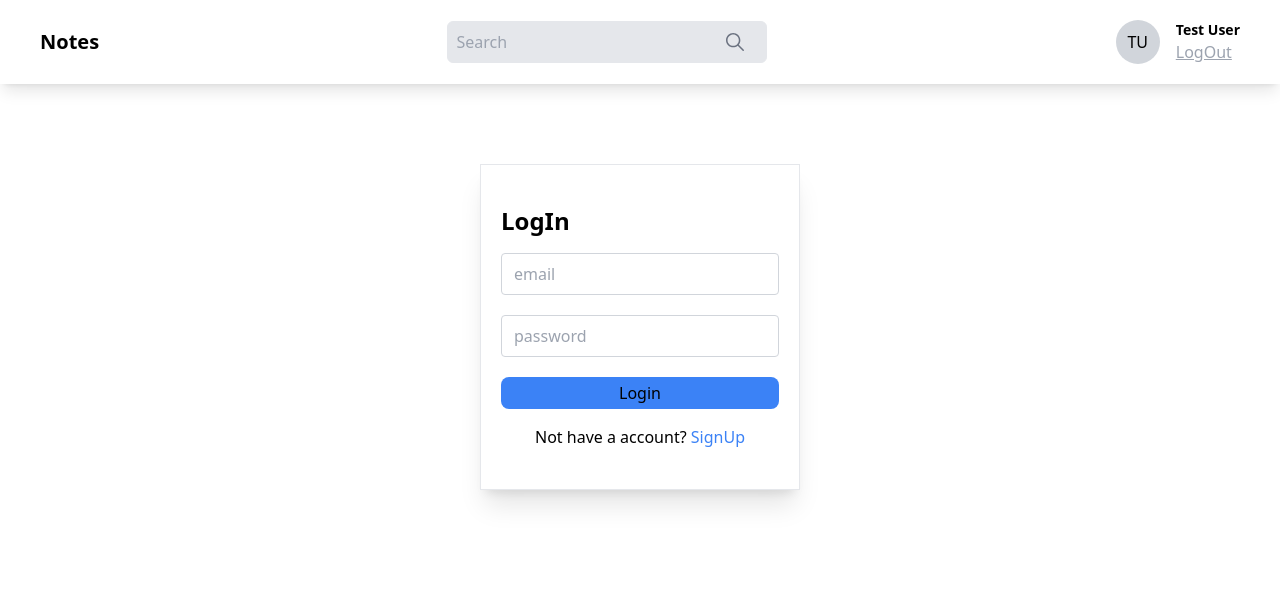
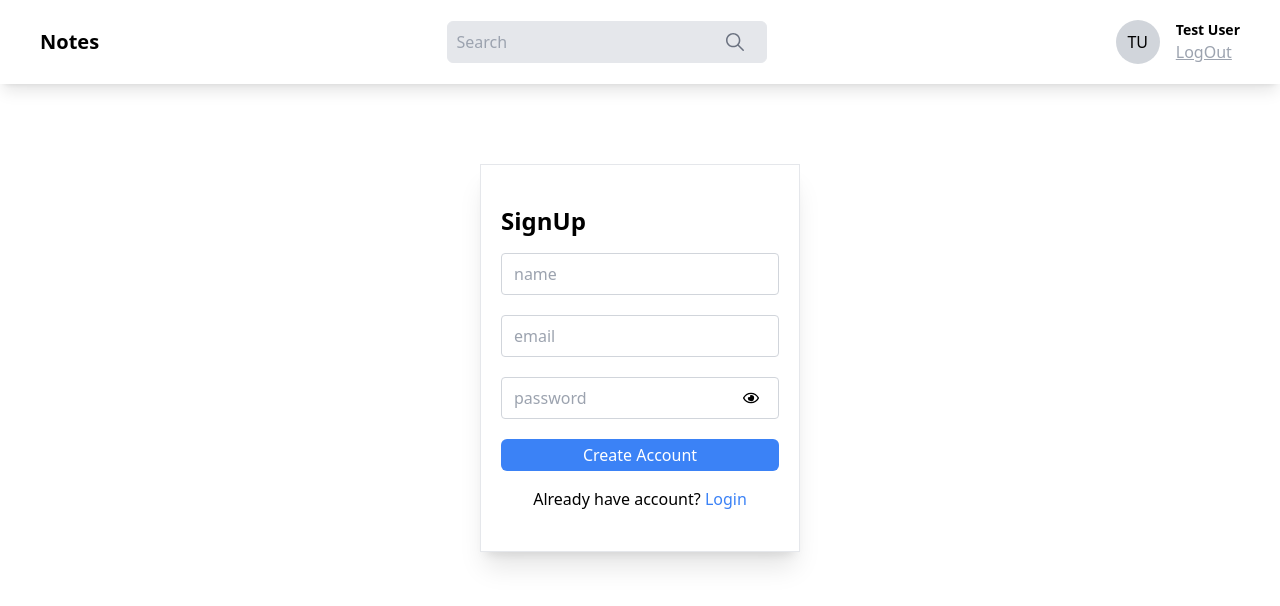
Before and after one commit to darkars33/TimePass, a React (Vite) app in the folder frontend/: page /signUp in a window 1280 px wide. Before the commit this address led to /logIn. Shown: the top 606 px of the page. Built offline with nearby package versions, Linux system fonts and the light colour scheme; sample sign-in values are in the browser's storage.

Commit message:
front auth completed

```diff
--- a/frontend/src/App.tsx
+++ b/frontend/src/App.tsx
@@ -3,34 +3,17 @@ import Notes from "./pages/notes/Notes";
 import Signup from "./pages/signup/Signup";
 import Login from "./pages/login/Login";
 import Navbar from "./components/Navbar";
-import toast, { Toaster } from "react-hot-toast";
-import { useSelector} from "react-redux";
-import { useEffect, useMemo } from "react";
-import { useNavigate } from "react-router-dom";
+import { Toaster } from "react-hot-toast";
 
 function App() {
-
-  const user= useSelector((state: any) => state?.user.token)
-  const navigate = useNavigate()
-
-  const userMemo = useMemo(() => user, [user]);
-
-  useEffect(() =>{
-    if(!userMemo){
-      navigate("/logIn");
-    }else{
-      navigate("/");
-    }
-    toast("welcome to notes app")
-  },[userMemo, navigate]);
 
   return (
     <>
       <Navbar />
       <Routes>
-        <Route path="/" element={user && <Notes />} />
-        <Route path="/signUp" element={!user && <Signup />} />
-        <Route path="/logIn" element={!user && <Login />} />
+        <Route path="/" element={<Notes />} />
+        <Route path="/signUp" element={<Signup />} />
+        <Route path="/logIn" element={<Login />} />
       </Routes>
       <Toaster />
     </>
--- a/frontend/src/components/Navbar.tsx
+++ b/frontend/src/components/Navbar.tsx
@@ -1,12 +1,24 @@
+import { useEffect } from "react";
 import Filter from "./Filter";
 import LogOut from "./LogOut";
+import { useNavigate } from "react-router-dom";
+import { useSelector } from "react-redux";
 
 const Navbar = () => {
+          const navigate = useNavigate();
+          const token = localStorage.getItem("token");
+          useEffect(() =>{
+                    if(!token){
+                              navigate("/logIn");
+                    }
+          },[token])
+          const user=  useSelector((state:any) => state?.user);
+          console.log(user);
   return (
     <nav className="w-screen fixed top-0 p-5 px-10 shadow-lg flex items-center justify-between z-10">
       <h1 className="text-xl font-semibold">Notes</h1>
-      <Filter />
-      <LogOut />
+      {token && <><Filter />
+      <LogOut /></>}
     </nav>
   );
 };
--- a/frontend/src/pages/login/Login.tsx
+++ b/frontend/src/pages/login/Login.tsx
@@ -1,11 +1,63 @@
 import { Link } from "react-router-dom";
+import { useState } from "react";
+import { FaRegEye } from "react-icons/fa";
+import { FaRegEyeSlash } from "react-icons/fa";
+import toast from "react-hot-toast";
+import axios from "axios";
+import { useNavigate } from "react-router-dom";
+import { useDispatch } from "react-redux";
+import { setToken, setUser } from "../../redux/userSlice";
+
+interface formData {
+          email: string,
+          password: string
+}
 
 const Login = () => {
+          const [showPassword, setShowPassword] = useState<String>("password");
+
+          const [formData, setFormData] = useState<formData>({
+                    email: "",
+                    password: ""
+          })
+          const navigate = useNavigate();
+          const dispatch = useDispatch();
+
+          const handleChange = (e:any) =>{
+                    const {name, value} = e.target;
+                    setFormData({...formData, [name]: value});
+          }
+
+          const handleSubmit = async(e:any) =>{
+                    e.preventDefault();
+                    e.stopPropagation();
+                    const URL = `${import.meta.env.VITE_BACKEND_URL}/api/user/login`;
+                    try {
+                              const res = await axios({
+                                        method: "POST",
+                                        url: URL,
+                                        data: formData,
+                                        withCredentials: true
+                              })
+                              const data = res.data.data;
+                              dispatch(setUser(data));
+                              if(res.data.success){
+                                     toast.success(res.data.message);
+                                     dispatch(setToken(res.data.token));
+                                     localStorage.setItem("token", res.data.token);
+                                     navigate("/");
+                              }
+                    } catch (error) {
+                              console.log(error);
+                              toast.error("Something went wrong");
+                    }
+          }
+
   return (
     <div className="w-screen p-5 mt-36 flex justify-center">
       <div className="w-[20rem] p-5 py-10 shadow-xl flex flex-col gap-4 border">
         <h1 className="text-2xl font-semibold">LogIn</h1>
-        <form action="" className="flex flex-col gap-5">
+        <form action="" className="flex flex-col gap-5" onSubmit={handleSubmit}>
           <div>
             <input
               type="email"
@@ -13,18 +65,33 @@ const Login = () => {
               id="email"
               placeholder="email"
               className=" w-full border p-2 px-3 border-gray-300 rounded outline-none"
+              value={formData.email}
+              onChange={handleChange}
             />
           </div>
-          <div>
+          <div className="relative flex items-center">
             <input
-              type="password"
+              type={`${showPassword === "password" ? "password" : "text"}`}
               name="password"
               id="password"
               placeholder="password"
               className=" w-full border p-2 px-3 border-gray-300 rounded outline-none"
+              value={formData.password}
+              onChange={handleChange}
             />
+            {showPassword === "password" ? (
+              <FaRegEye
+                className="absolute right-5 cursor-pointer"
+                onClick={() => setShowPassword("text")}
+              />
+            ) : (
+              <FaRegEyeSlash
+                className="absolute right-5 cursor-pointer"
+                onClick={() => setShowPassword("password")}
+              />
+            )}
           </div>
-          <button className="p-1 bg-blue-500 rounded-lg">Login</button>
+          <button type="submit" className="p-1 bg-blue-500 rounded-md text-white">Login</button>
         </form>
         <p className="text-center">
           Not have a account?{" "}
--- a/frontend/src/pages/notes/Notes.tsx
+++ b/frontend/src/pages/notes/Notes.tsx
@@ -1,9 +1,19 @@
 import AddNote from "../../components/AddNote";
 import { FaPlus } from "react-icons/fa6";
 import { IoClose } from "react-icons/io5";
-import { useState } from "react";
+import { useEffect, useState } from "react";
+import { useNavigate } from "react-router-dom";
 
 const Notes = () => {
+
+          const token = localStorage.getItem("token");
+          const navigate = useNavigate();
+          useEffect(() =>{
+                    if(!token){
+                              navigate("/logIn");
+                    }
+          })
+
   const [showAddNote, setShowAddNote] = useState<boolean>(false);
   return (
     <div className="w-screen p-5 py-10 z-0">
--- a/frontend/src/pages/signup/Signup.tsx
+++ b/frontend/src/pages/signup/Signup.tsx
@@ -1,24 +1,120 @@
-import { Link } from "react-router-dom";
+import { Link, useNavigate } from "react-router-dom";
+import { useState } from "react";
+import { FaRegEye } from "react-icons/fa";
+import { FaRegEyeSlash } from "react-icons/fa";
+import axios from "axios";
+import toast from "react-hot-toast";
+import { useDispatch, useSelector } from "react-redux";
+import { setToken, setUser } from "../../redux/userSlice";
+
+interface formData {
+  name: string;
+  email: string;
+  password: string;
+}
 
 const Signup = () => {
+  const [formData, setFormData] = useState<formData>({
+    name: "",
+    email: "",
+    password: "",
+  });
+
+  const [showPassword, setShowPassword] = useState<String>("password");
+  const dispatch = useDispatch();
+  const navigate = useNavigate();
+
+  const handleChange = (e:any) =>{
+          const {name, value} = e.target;
+          setFormData({...formData, [name]: value});
+  }
+
+  const handleSubmit = async (e:any) =>{
+          e.preventDefault();
+          e.stopPropagation();
+          const URL = `${import.meta.env.VITE_BACKEND_URL}/api/user/signup`;
+          try {
+                    const res = await axios({
+                             method: "POST",
+                             url: URL,
+                             data: formData,
+                             withCredentials: true
+                    })
+                    console.log(res);
+                    const data = res.data.data;
+                    dispatch(setToken(res?.data?.token));
+                    localStorage.setItem("token", res?.data?.token);
+                    if(res.data.success){
+                              toast.success(res?.data?.message);
+                              dispatch(setUser(data));
+                              navigate("/");
+                    }
+          } catch (error) {
+                  console.log(error);
+          }
+  }
+
+  const token = useSelector((state:any) => state?.user?.token);
+  console.log(token);
+
   return (
     <div className="w-screen p-5 mt-36 flex justify-center">
       <div className="w-[20rem] p-5 py-10 shadow-xl flex flex-col gap-4 border">
-          <h1 className="text-2xl font-semibold">SignUp</h1>
-        <form action="" className="flex flex-col gap-5">
+        <h1 className="text-2xl font-semibold">SignUp</h1>
+        <form action="" className="flex flex-col gap-5" onSubmit={handleSubmit}>
           <div>
-            <input type="text" name="name" id="name" placeholder="name" className=" w-full border p-2 px-3 border-gray-300 rounded outline-none" />
+            <input
+              type="text"
+              name="name"
+              id="name"
+              placeholder="name"
+              className=" w-full border p-2 px-3 border-gray-300 rounded outline-none"
+              value={formData.name}
+              onChange={handleChange}
+            />
           </div>
           <div>
-            <input type="email" name="email" id="email" placeholder="email" className=" w-full border p-2 px-3 border-gray-300 rounded outline-none"/>
+            <input
+              type="email"
+              name="email"
+              id="email"
+              placeholder="email"
+              className=" w-full border p-2 px-3 border-gray-300 rounded outline-none"
+              value={formData.email}
+              onChange={handleChange}
+            />
           </div>
-          <div>
-            <input type="password" name="password" id="password" placeholder="password" className=" w-full border p-2 px-3 border-gray-300 rounded outline-none" />
+          <div className="relative flex items-center">
+            <input
+              type={`${showPassword === "password" ? "password" : "text"}`}
+              name="password"
+              id="password"
+              placeholder="password"
+              className=" w-full border p-2 px-3 border-gray-300 rounded outline-none"
+              value={formData.password}
+              onChange={handleChange}
+            />
+            {showPassword === "password" ? (
+              <FaRegEye
+                className="absolute right-5 cursor-pointer"
+                onClick={() => setShowPassword("text")}
+              />
+            ) : (
+              <FaRegEyeSlash
+                className="absolute right-5 cursor-pointer"
+                onClick={() => setShowPassword("password")}
+              />
+            )}
           </div>
-          <button className="p-1 bg-blue-500 rounded-lg">Create Account</button>
+          <button type="submit" className="p-1 bg-blue-500 rounded-md text-white">
+            Create Account
+          </button>
         </form>
         <p className="text-center">
-          Already have account? <Link to="/logIn" className="text-blue-500">Login</Link>{" "}
+          Already have account?{" "}
+          <Link to="/logIn" className="text-blue-500">
+            Login
+          </Link>{" "}
         </p>
       </div>
     </div>
```
Also changed, not shown: frontend/src/components/LogOut.tsx (+26 -2 lines), frontend/src/main.tsx (+4 -4 lines), frontend/src/redux/store.ts (+49 -4 lines), 1 other file (tests, documents, lock files or other folders).
